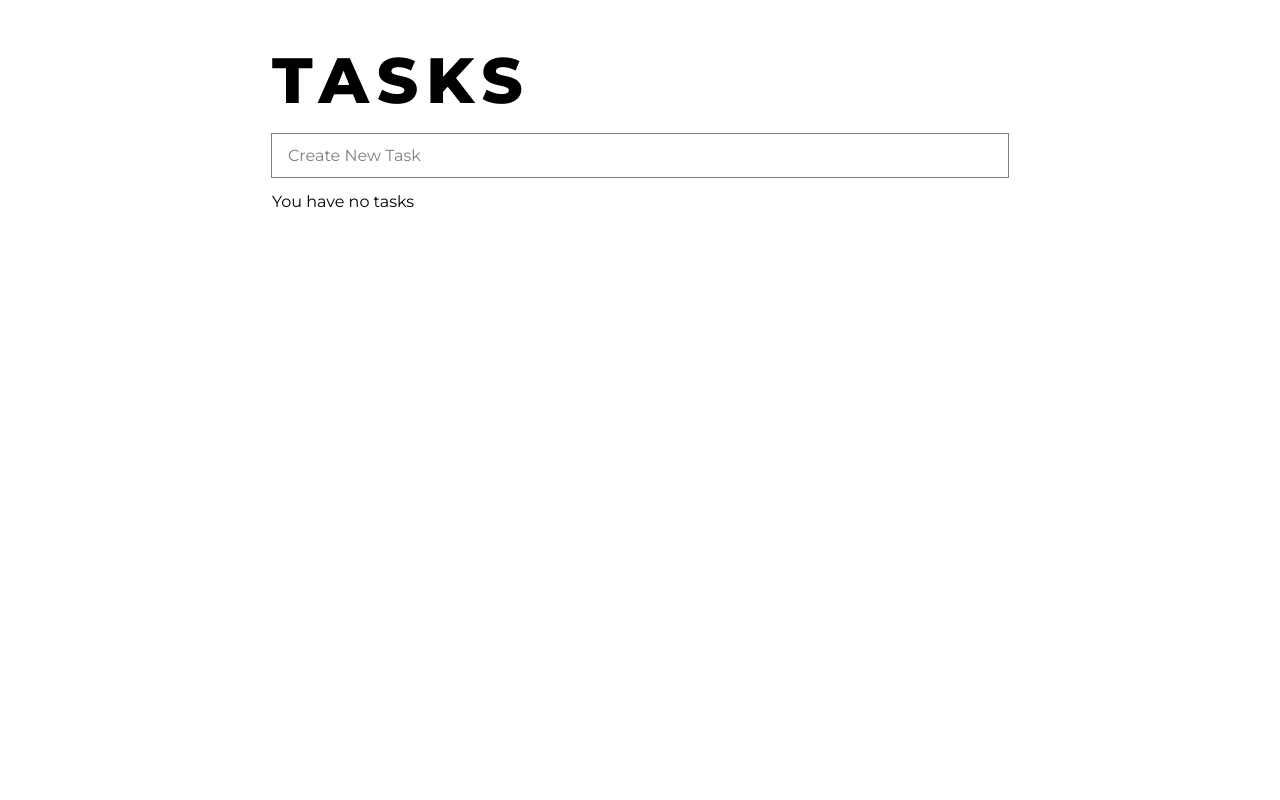
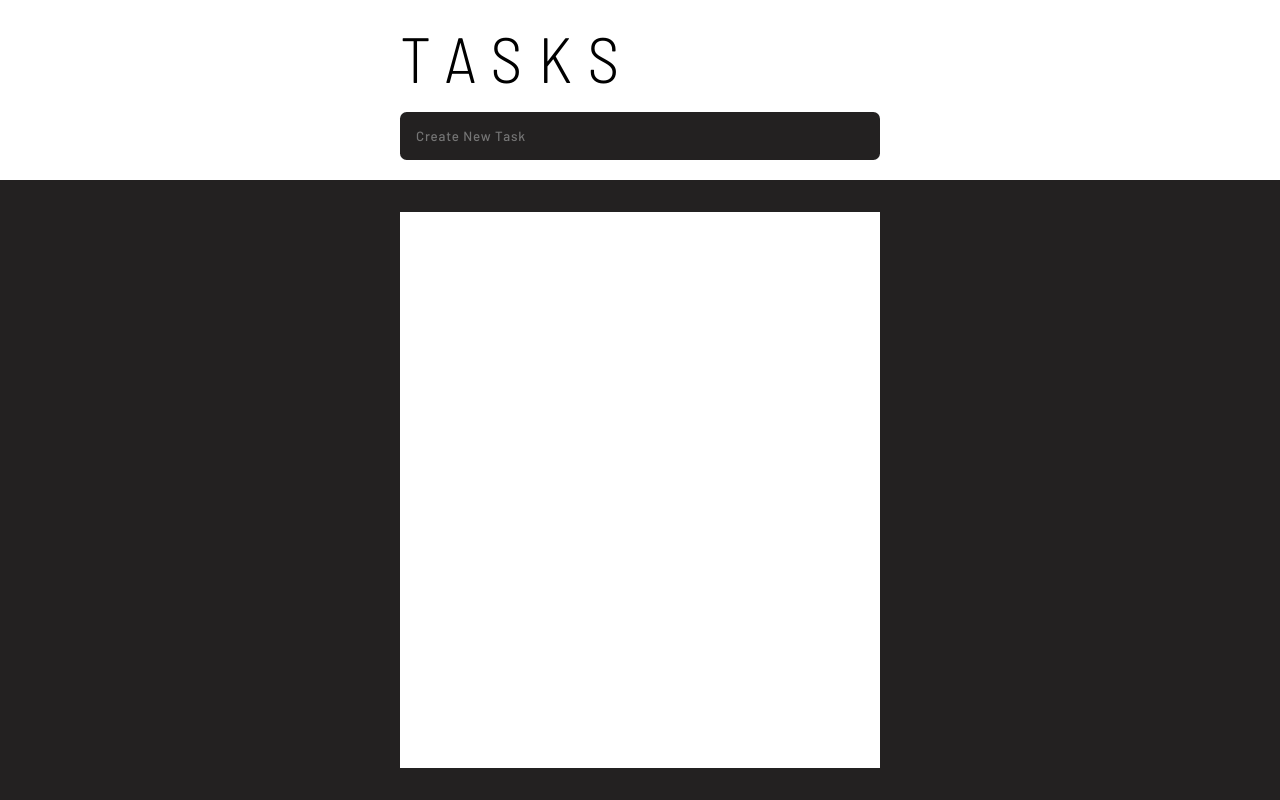
Before and after one commit to rbrene/todo-react, a React (Create React App) app: page / in a window 1280 px wide. Built offline with nearby package versions, Linux system fonts and the light colour scheme.

Commit message:
redesigned UI

```diff
--- a/public/index.html
+++ b/public/index.html
@@ -11,9 +11,12 @@
     <title> Tasks </title>
 
     <!-- Fonts -->
+
     <link rel="preconnect" href="https://fonts.googleapis.com" />
     <link rel="preconnect" href="https://fonts.gstatic.com" crossOrigin />
-    <link href="https://fonts.googleapis.com/css2?family=Montserrat:wght@300;400;500;700;800&display=swap" rel="stylesheet" />
+    <link href="https://fonts.googleapis.com/css2?family=Barlow+Semi+Condensed:wght@300&family=Barlow:wght@500;600&display=swap" rel="stylesheet" />
+
+
 
 </head>
 
--- a/src/components/Forms.jsx
+++ b/src/components/Forms.jsx
@@ -18,7 +18,7 @@ export const CreateTask = () => {
     }
 
     return (
-        <TaskForm onSubmit={submit}>
+        <form onSubmit={submit}>
 
             <TaskInput
                 type='text'
@@ -27,6 +27,6 @@ export const CreateTask = () => {
                 placeholder='Create New Task'
             />
 
-        </TaskForm>
+        </form>
     )
 }
--- a/src/components/Tasks/List.jsx
+++ b/src/components/Tasks/List.jsx
@@ -11,9 +11,9 @@ export default function TasksList(props) {
         <TasksArticle>
             <Taskslist>
                 {tasks.length <= 0 ?
-                    <NoTasks children='You have no tasks' />
+                    <NoTasks children='' />
                     :
-                    tasks.map((task, i) => <Item title={task} />)
+                    tasks.map((task, i) => <Item title={task} key={i} />)
                 }
             </Taskslist>
         </TasksArticle>
--- a/src/index.jsx
+++ b/src/index.jsx
@@ -1,7 +1,7 @@
 import React from 'react';
 import ReactDOM from 'react-dom/client';
 import { BrowserRouter as Router } from 'react-router-dom';
-import GlobalStyles, { GlobalFonts } from './styled-components/index';
+import GlobalStyles from './styled-components/index';
 import App from './ui-core/App';
 import * as serviceWorkerRegistration from './serviceWorkerRegistration';
 
@@ -9,7 +9,6 @@ import * as serviceWorkerRegistration from './serviceWorkerRegistration';
 const root = ReactDOM.createRoot(document.getElementById('root'));
 root.render(
   <React.StrictMode>
-    <GlobalFonts />
     <GlobalStyles />
     <Router>
       <App />
--- a/src/routes/tasks/index.jsx
+++ b/src/routes/tasks/index.jsx
@@ -1,6 +1,7 @@
 import { useState } from 'react';
 import { TasksContext } from '../../helpers/context';
-import { TasksSection, Grid, SubGrid, SubGridColumn, Column,  } from '../../styled-components/routes/tasks/index';
+import { TasksSection } from '../../styled-components/routes/tasks/index';
+import { Grid, HeadingRow, HeadingRowWrapper, TasksRow, TasksRowWrapper } from '../../styled-components/layouts/index';
 import TasksList from '../../components/Tasks/List';
 import { CreateTask } from '../../components/Forms';
 import { H1 } from '../../styled-components/components/typography';
@@ -13,19 +14,17 @@ const Tasks = props => {
         <TasksSection>
             <TasksContext.Provider value={{tasks, setTasks}}>
                 <Grid>
-                    <Column>
-                        <SubGrid>
-                            <SubGridColumn>
-                                <H1> Tasks </H1>
-                            </SubGridColumn>
-                            <SubGridColumn>
-                                <CreateTask />
-                            </SubGridColumn>
-                        </SubGrid>
-                    </Column>
-                    <Column>
-                        <TasksList />
-                    </Column>
+                    <HeadingRow>
+                        <HeadingRowWrapper>
+                            <H1> Tasks </H1>
+                            <CreateTask />
+                        </HeadingRowWrapper>
+                    </HeadingRow>
+                    <TasksRow>
+                        <TasksRowWrapper>
+                            <TasksList />
+                        </TasksRowWrapper>
+                    </TasksRow>
                 </Grid>
             </TasksContext.Provider>
         </TasksSection>
--- a/src/styled-components/components/typography.jsx
+++ b/src/styled-components/components/typography.jsx
@@ -4,10 +4,9 @@ import { rem, em } from '../../helpers/units';
 
 export const H1 = styled.h1`
     font-size: clamp(${rem(48)}, 6vw, ${rem(64)});
-    font-family: 'Montserrat';
-    font-weight: 800;
-    font-stretch: 150%;
+    font-family: 'Barlow Semi Condensed', sans-serif;
+    font-weight: inherit;
     text-transform: uppercase;
-    letter-spacing: ${em(2)};
+    letter-spacing: 0.5ch;
     line-height: 1.2;
 `;
--- a/src/styled-components/forms/index.jsx
+++ b/src/styled-components/forms/index.jsx
@@ -13,35 +13,45 @@ export const TaskForm = styled(Form)`
     width: auto;
     height: 100%;
     display: flex;
-    //padding-right: clamp(${em(32)}, 8vw, ${em(96)});
-
-    input[type='text'] {
-        width: 100%;
-        height: 60%;
-        margin-block: auto;
-    }
 `;
-
 
 export const Input = styled(a.input)`
     position: relative;
-    font-size: clamp(${rem(16)}, 1vw, ${rem(18)});
+    width: 100%;
+    height: ${rem(48)};
+    padding-inline: ${rem(16)};
     font-family: inherit;
-    font-weight: 400;
-    padding-inline: ${rem(16)} ${rem(8)};
+    font-weight: 500;
+    background: #232121;
+    border: none;
+    border-radius: ${em(8)};
     outline: none;
-    border: none;
-    //background: var(--indigo);
-    color: var(--primary);
-    box-shadow: 0px 0px 0px 1px rgba(0,0,0,0.5);
-
-    &::placeholder {
-        color: var(--primary);
-        opacity: 0.5;
-    }
-
+    letter-spacing: ${em(1)};
+    color: #fff;
 `;
 
 export const Checkbox = styled(a.input)`
     position: relative;
+    width: ${rem(20)};
+    height: ${rem(20)};
+    background: transparent;
+    outline: none;
+    border: 2px solid #232121;
+    border-radius: 50%;
+    appearance: none;
+
+    &[type='checkbox']::before {
+        content: '';
+        position: absolute;
+        width: 100%;
+        height: 100%;
+        background: #232121;
+        border-radius: 50%;
+        transform: scale(0);
+        transition: transform 0.3s ease-in-out;
+        z-index: inherit
+    }
+    &:checked[type='checkbox']::before {
+        transform: scale(1);
+    }
 `;
--- a/src/styled-components/index.jsx
+++ b/src/styled-components/index.jsx
@@ -1,33 +1,11 @@
 import styled, { createGlobalStyle } from 'styled-components';
-import noto_serif_display from '../assets/fonts/noto/NotoSerifDisplay-VariableFont_wdth,wght.ttf';
-import playfair_display from '../assets/fonts/playfair/PlayfairDisplay-VariableFont_wght.ttf';
-import montserrat from '../assets/fonts/montserrat/Montserrat-VF.ttf';
 import { rem } from '../helpers/units';
 
 
-export const GlobalFonts = createGlobalStyle`
-@font-face {
-    font-family: 'Noto Serif Display', serif;
-    src: url(${noto_serif_display}) format('truetype');
-}
-
-@font-face {
-    font-family: 'Playfair Display', serif;
-    src: url(${playfair_display}) format('truetype');
-}
-
-@font-face {
-    font-family: 'Montserrat', sans-serif;
-    src: url(${montserrat}) format('ttf');
-}
-`;
-
 const GlobalStyles = createGlobalStyle`
 :root {
-    --primary: #000000;
+    --primary: #232121;
     --accent: #ffffff;
-    --indigo: indigo;
-    --indigoLight: #523766;
 }
 html {
     position: relative;
@@ -68,10 +46,10 @@ body,
     width: 100%;
     height: 100%;
     font-size: ${rem(16)};
-    font-family: 'Montserrat';
-    font-weight: 400;
-    background: var(--accent);
-    color: var(--primary);
+    font-family: 'Barlow', sans-serif;
+    font-weight: 500;
+    background: inherit;
+    color: inherit;
     z-index: inherit;
     user-select: none;
 }
--- a/src/styled-components/layouts/index.jsx
+++ b/src/styled-components/layouts/index.jsx
@@ -1,4 +1,6 @@
 import styled from 'styled-components';
+import { rem, em } from '../../helpers/units';
+import { animated as a } from '@react-spring/web';
 
 
 export const Container = styled.div`
@@ -7,3 +9,46 @@ export const Container = styled.div`
     height: 100%;
     z-index: inherit;
 `;
+
+export const Grid = styled(Container)`
+    display: grid;
+    grid-template-rows: ${em(180)} 1fr;
+`;
+
+
+export const HeadingRow = styled(Container)`
+    grid-row: 1;
+`;
+
+export const HeadingRowWrapper = styled(a.div)`
+    position: relative;
+    max-width: ${rem(480)};
+    height: 100%;
+    margin-inline: auto;
+    /* background: indigo;
+    color: white; */
+    display: flex;
+    flex-direction: column;
+    justify-content: center;
+    gap: ${rem(16)};
+`;
+
+export const TasksRow = styled(Container)`
+    grid-row: 2;
+    padding-block: ${rem(32)};
+    background: #232121;
+`;
+
+export const TasksRowWrapper = styled(a.div)`
+    position: relative;
+    max-width: ${rem(480)};
+    height: 100%;
+    margin-inline: auto;
+    background: #fff;
+    border-radius: ${rem(8)};
+    z-index: inherit;
+
+    ul {
+        list-style: none;
+    }
+`;
--- a/src/styled-components/routes/tasks/index.jsx
+++ b/src/styled-components/routes/tasks/index.jsx
@@ -5,53 +5,15 @@ import { animated as a } from '@react-spring/web';
 import { rem, em } from '../../../helpers/units';
 
 
-export const TasksSection = styled(Section)`
+export const TasksSection = styled(Section)``;
 
-`;
-
-
-export const Grid = styled(Container)`
-    padding: clamp(${rem(16)}, 4vw, ${rem(32)});
-    display: inline-grid;
-    grid-template-rows: ${em(160)} 1fr;
-`;
-
-export const Column = styled(Container)`
-    max-width: ${em(800)};
-    margin-inline: auto;
-    padding-inline: clamp(${em(16)}, 4vw ,${em(32)});
-    &:nth-child(1) {
-        grid-row: 1;
-        flex: 1;
-        display: flex;
-        flex-direction: column;
-        justify-content: center;
-        gap: ${rem(8)};
-    }
-
-    &:nth-child(2) {
-        grid-row: 2;
-    }
-`;
-
-export const SubGrid = styled(Container)`
-    display: inline-grid;
-    &:nth-child(1) {
-        grid-template-rows: 1.2fr 1fr;
-    }
-`;
-
-export const SubGridColumn = styled(Container)`
-    &:nth-child(1) {
-        display: flex;
-        align-items: end;
-    }
-`;
 
 export const TasksArticle = styled(a.article)`
     position: relative;
     width: 100%;
     height: 100%;
+    background: var(--accent);
+    color: var(--primary);
     z-index: inherit;
 `;
 
@@ -60,42 +22,61 @@ export const Taskslist = styled(a.ul)`
     position: relative;
     width: 100%;
     height: 100%;
-    display: grid;
-    grid-auto-rows: ${rem(64)};
+    display: inline-flex;
+    flex-direction: column;
+    background: none;
     z-index: inherit;
-    /* overflow-x: hidden;
-    overflow-y: auto; */
 `;
 
 export const Taskitem = styled(a.li)`
     position: relative;
-    display: inline-grid;
-    grid-template-columns: minmax(${em(32)}, ${em(64)}) 1fr minmax(${em(32)}, ${em(96)});
-    font-size: clamp(${rem(12)}, 1vw, ${rem(16)});
-    font-weight: 400;
-    border-bottom: 1px solid rgba(35, 0, 59, 0.26);
-    color: var(--primary);
+    width: 100%;
+    height: ${rem(64)};
+    font-size: clamp(${rem(12)}, 1vw, ${rem(14)});
+    letter-spacing: ${em(2)};
+    display: grid;
+    grid-template-columns: 10% 1fr 10%;
+    border-bottom: 1px solid #232121;
+    text-transform: capitalize;
+    z-index: inherit;
 `;
 
 export const NoTasks = styled(a.li)`
     position: relative;
-    font-size: clamp(${rem(12)}, 2vw, ${rem(16)});
+    height: 100%;
+    width: 100%;
+    font-size: clamp(${rem(14)}, 2vw, ${rem(18)});
+    font-family: inherit;
+    font-weight: 500;
+    text-transform: uppercase;
+    display: flex;
+    align-items: center;
+    justify-content: center;
     color: var(--primary);
 `;
 
 export const TaskAction = styled(a.span)`
     position: relative;
+    height: 100%;
     width: 100%;
-    height: 100%;
-    text-transform: capitalize;
     display: flex;
     align-items: center;
     z-index: inherit;
 
-    &:not(:nth-child(2)) {
-        justify-content: center;
+    input[type='checkbox'] {
+        margin-inline: auto;
     }
-    &:nth-child(2){
-        padding-inline: ${em(8)};
+
+    &:nth-child(2) {
+        padding-left: ${rem(16)};
+    }
+
+    svg {
+        margin-inline: auto;
+        opacity: 0.4;
+
+        &:hover {
+            opacity: 1;
+        }
     }
 `;
```
